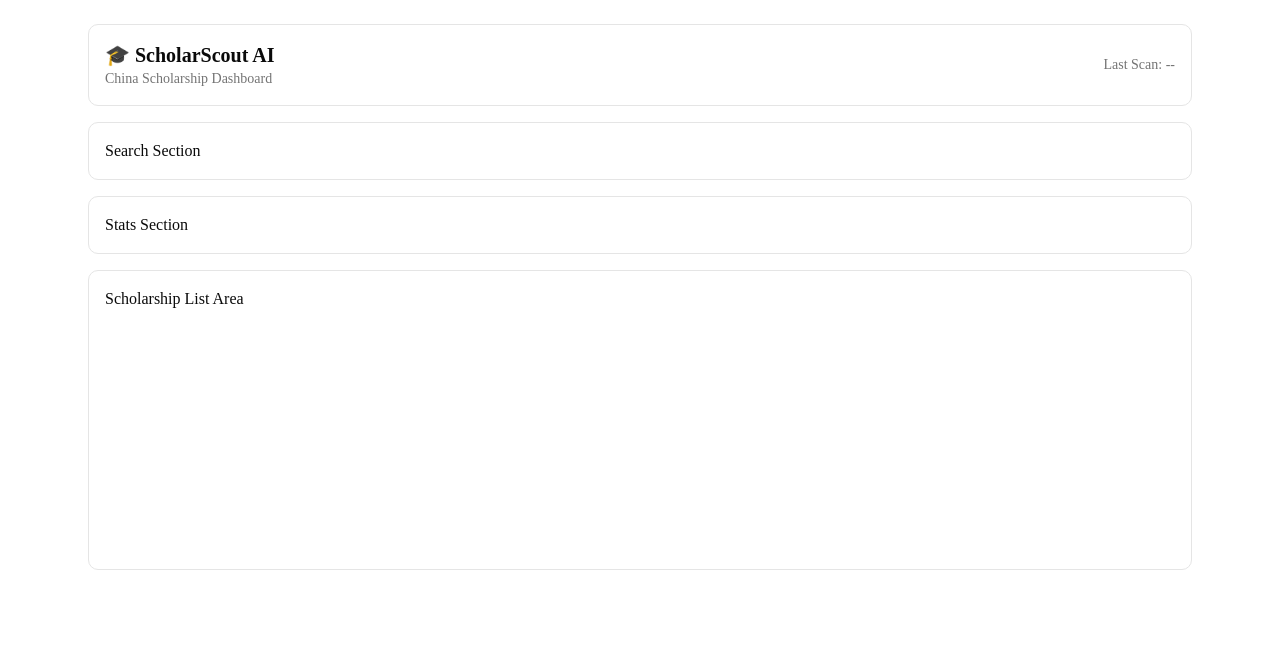
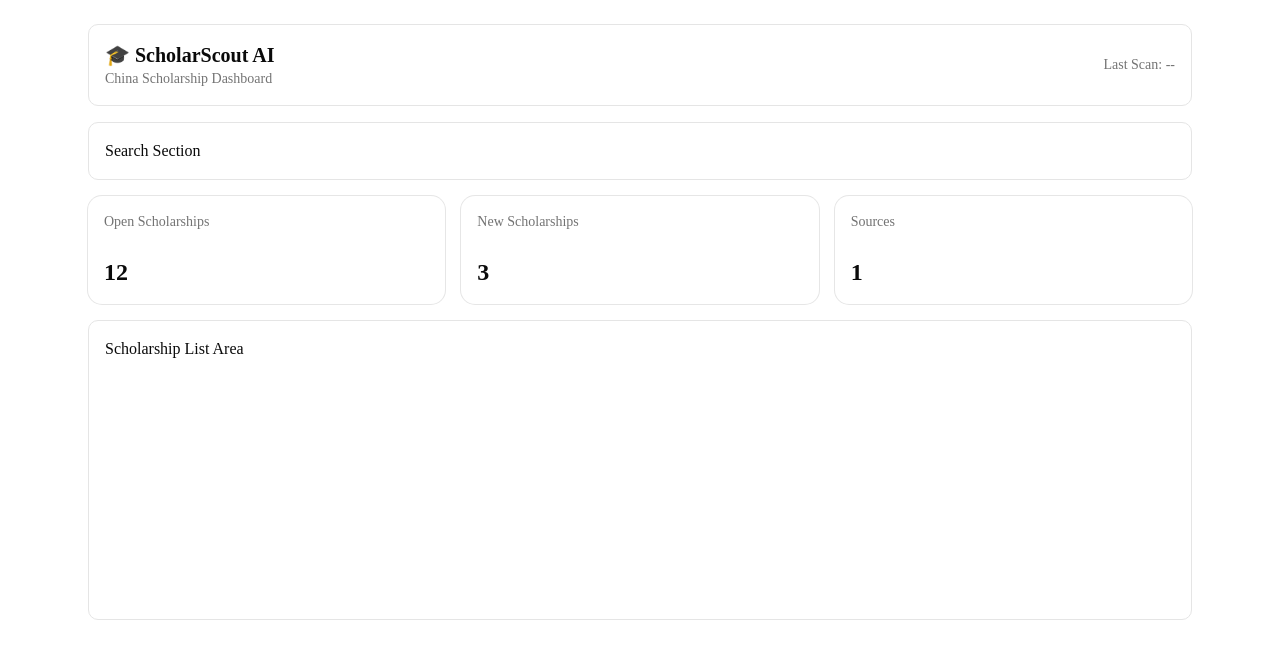
Before and after one commit to Hanzlah290/ScholarScout-AI, a Next.js app in the folder frontend/: page / in a window 1280 px wide. Shown: the top 658 px of the page. Built offline with nearby package versions, Linux system fonts and the light colour scheme.

Commit message:
Add dashboard statistics cards

```diff
--- a/frontend/components/layout/StatsSection.tsx
+++ b/frontend/components/layout/StatsSection.tsx
@@ -1,7 +1,48 @@
+import {
+  Card,
+  CardContent,
+  CardHeader,
+  CardTitle,
+} from "@/components/ui/card";
+
 export default function StatsSection() {
   return (
-    <section className="rounded-lg border p-4">
-      Stats Section
+    <section className="grid grid-cols-1 gap-4 sm:grid-cols-3">
+      <Card>
+        <CardHeader className="pb-2">
+          <CardTitle className="text-sm font-medium text-muted-foreground">
+            Open Scholarships
+          </CardTitle>
+        </CardHeader>
+
+        <CardContent>
+          <p className="text-2xl font-semibold">12</p>
+        </CardContent>
+      </Card>
+
+      <Card>
+        <CardHeader className="pb-2">
+          <CardTitle className="text-sm font-medium text-muted-foreground">
+            New Scholarships
+          </CardTitle>
+        </CardHeader>
+
+        <CardContent>
+          <p className="text-2xl font-semibold">3</p>
+        </CardContent>
+      </Card>
+
+      <Card>
+        <CardHeader className="pb-2">
+          <CardTitle className="text-sm font-medium text-muted-foreground">
+            Sources
+          </CardTitle>
+        </CardHeader>
+
+        <CardContent>
+          <p className="text-2xl font-semibold">1</p>
+        </CardContent>
+      </Card>
     </section>
   );
 }
--- /dev/null
+++ b/frontend/components/ui/card.tsx
@@ -0,0 +1,103 @@
+import * as React from "react"
+
+import { cn } from "@/lib/utils"
+
+function Card({
+  className,
+  size = "default",
+  ...props
+}: React.ComponentProps<"div"> & { size?: "default" | "sm" }) {
+  return (
+    <div
+      data-slot="card"
+      data-size={size}
+      className={cn(
+        "group/card flex flex-col gap-(--card-spacing) overflow-hidden rounded-xl bg-card py-(--card-spacing) text-sm text-card-foreground ring-1 ring-foreground/10 [--card-spacing:--spacing(4)] has-data-[slot=card-footer]:pb-0 has-[>img:first-child]:pt-0 data-[size=sm]:[--card-spacing:--spacing(3)] data-[size=sm]:has-data-[slot=card-footer]:pb-0 *:[img:first-child]:rounded-t-xl *:[img:last-child]:rounded-b-xl",
+        className
+      )}
+      {...props}
+    />
+  )
+}
+
+function CardHeader({ className, ...props }: React.ComponentProps<"div">) {
+  return (
+    <div
+      data-slot="card-header"
+      className={cn(
+        "group/card-header @container/card-header grid auto-rows-min items-start gap-1 rounded-t-xl px-(--card-spacing) has-data-[slot=card-action]:grid-cols-[1fr_auto] has-data-[slot=card-description]:grid-rows-[auto_auto] [.border-b]:pb-(--card-spacing)",
+        className
+      )}
+      {...props}
+    />
+  )
+}
+
+function CardTitle({ className, ...props }: React.ComponentProps<"div">) {
+  return (
+    <div
+      data-slot="card-title"
+      className={cn(
+        "font-heading text-base leading-snug font-medium group-data-[size=sm]/card:text-sm",
+        className
+      )}
+      {...props}
+    />
+  )
+}
+
+function CardDescription({ className, ...props }: React.ComponentProps<"div">) {
+  return (
+    <div
+      data-slot="card-description"
+      className={cn("text-sm text-muted-foreground", className)}
+      {...props}
+    />
+  )
+}
+
+function CardAction({ className, ...props }: React.ComponentProps<"div">) {
+  return (
+    <div
+      data-slot="card-action"
+      className={cn(
+        "col-start-2 row-span-2 row-start-1 self-start justify-self-end",
+        className
+      )}
+      {...props}
+    />
+  )
+}
+
+function CardContent({ className, ...props }: React.ComponentProps<"div">) {
+  return (
+    <div
+      data-slot="card-content"
+      className={cn("px-(--card-spacing)", className)}
+      {...props}
+    />
+  )
+}
+
+function CardFooter({ className, ...props }: React.ComponentProps<"div">) {
+  return (
+    <div
+      data-slot="card-footer"
+      className={cn(
+        "flex items-center rounded-b-xl border-t bg-muted/50 p-(--card-spacing)",
+        className
+      )}
+      {...props}
+    />
+  )
+}
+
+export {
+  Card,
+  CardHeader,
+  CardFooter,
+  CardTitle,
+  CardAction,
+  CardDescription,
+  CardContent,
+}
```
